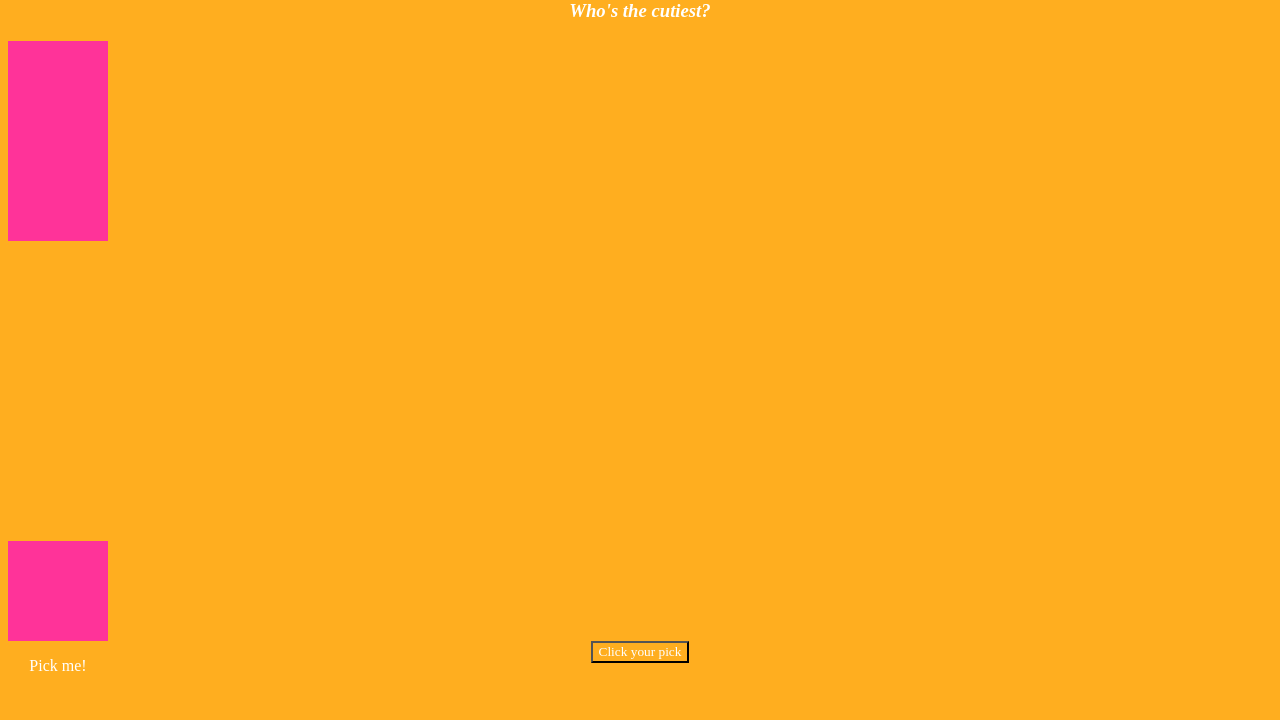
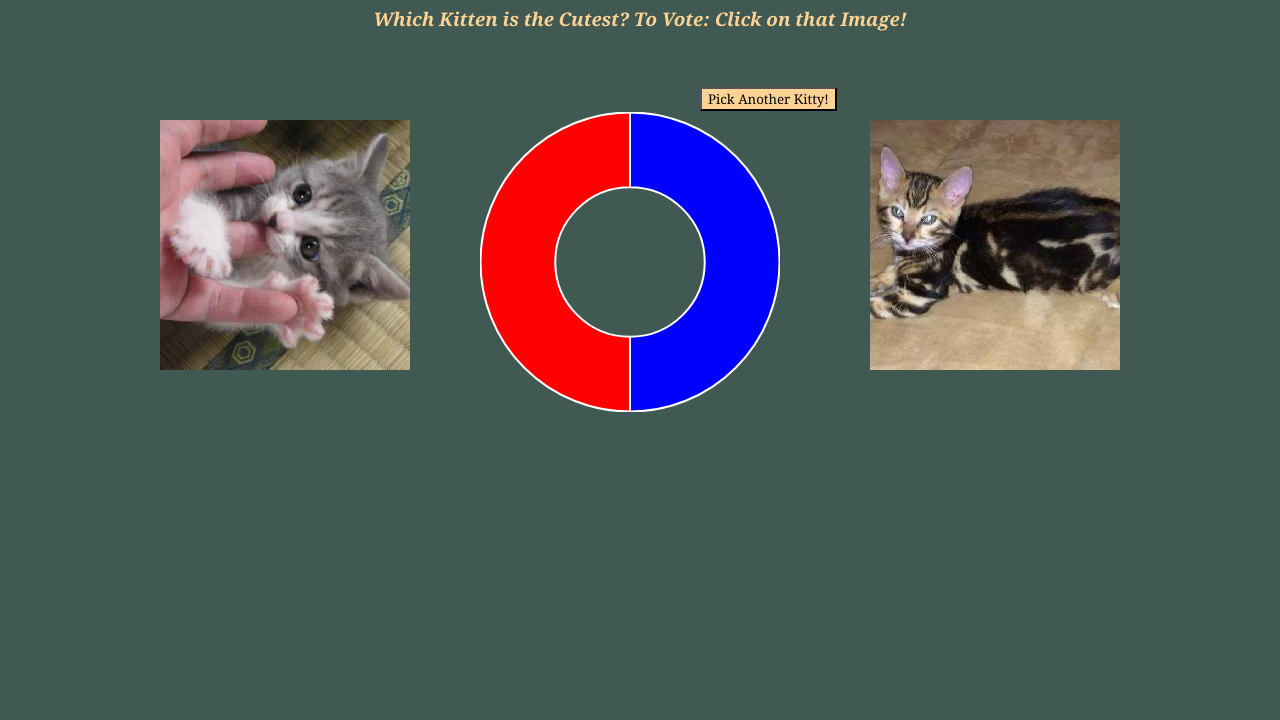
Before and after one commit to dsheffield206/vote_tracker, a plain HTML site: page index.html in a window 1280 px wide. Shown: the part 80-800 px from the top of the page. Drawn offline with nearby package versions, Linux system fonts and the light colour scheme.

Commit message:
updating my hot or not kitty game look & feel

```diff
--- a/css/style.css
+++ b/css/style.css
@@ -1,16 +1,35 @@
 /* Placeholder for CSS */
-*
-{
-	font-family:'risque';
-	color: #aabbdd;
-	background-color: rgb(255,174,31);color:#fff;
-	text-align:center;}
+* {
+	font-family: Georgia;
+	color: #FF974F;
+	background-color: #405952;
+	text-align: center; }
 
-	div {
-		height: 200px;
-		width: 100px;
-		background-color: #FF3399;
-	}
-	div {
+h3 > em {
+	color: #FFD393; }
 
-	}
+h1 > strong {
+	color: red; }
+
+.columnL {
+	position: fixed;
+	top: 12.5em;
+	left: 10em; }
+
+.columnR {
+	position: fixed;
+	top: 12.5em;
+	right: 10em; }
+
+.canvasChart {
+	position: fixed;
+	left: 30em;
+	top: 12em; }
+
+#nextButton {
+	position: fixed;
+	left: 52.5em;
+	top: 12.5em;
+	background-size: 15em;
+	background-color: #FFD393;
+	color: #000000; }
--- a/index.html
+++ b/index.html
@@ -10,26 +10,23 @@
 	</head>
 
 	<body>
-		<h1><strong>Check MeeeowT</strong></h1>
-			<p><h3><em>Who's the cutiest?</em></h3></p>
+		<h1><strong>Hot</strong> <b>or Not Kitty?</b></h1>
+			<h3><em>Which Kitten is the Cutest? To Vote: Click on that Image!</em></h3>
 
-		<div class="column1of2">
+		<div class="columnL">
 		<div id="photoL"></div>
-			<p>Pick me!</p>
 		</div>
 
-		<div class="canvas-holder">
+		<div class="canvasChart">
 				<canvas id="mychart" width="300" height="300">
 				</canvas>
 		</div>
-		<div class="column2of2">
+		<div class="columnR">
 		<div id="photoR"></div>
+		</div>
+			<button id="nextButton" type="button">Pick Another Kitty!</button>
 
-			<p>Pick me!</p>
-		</div>
-			<button id="nextButton" type="button">Click your pick</button>
-
-			<script src="js/kitty_project.js"></script>
+			<script src="js/kitty_votes.js"></script>
 
 
 	</body>
--- a/js/kitty_votes.js
+++ b/js/kitty_votes.js
@@ -1,4 +1,4 @@
-// Kitty Battle Project for Code Fellows Bootcamp Week 3
+// Hot or Not Kitty Battle for Code Fellows Bootcamp Week 3 Project
 
 'use strict';
 
@@ -10,20 +10,20 @@ var Photo = function(path) {
 	this.votes = 1;
 };
 
-var photo1 = new Photo('imgs/kittens/01.jpg');
-var photo2 = new Photo('imgs/kittens/02.jpg');
-var photo3 = new Photo('imgs/kittens/03.jpg');
-var photo4 = new Photo('imgs/kittens/04.jpg');
-var photo5 = new Photo('imgs/kittens/05.jpg');
-var photo6 = new Photo('imgs/kittens/06.jpg');
-var photo7 = new Photo('imgs/kittens/07.jpg');
-var photo8 = new Photo('imgs/kittens/08.jpg');
-var photo9 = new Photo('imgs/kittens/09.jpg');
-var photo10 = new Photo('imgs/kittens/10.jpg');
-var photo11 = new Photo('imgs/kittens/11.jpg');
-var photo12 = new Photo('imgs/kittens/12.jpg');
-var photo13 = new Photo('imgs/kittens/13.jpg');
-var photo14 = new Photo('imgs/kittens/14.jpg');
+var photo1 = new Photo('img/kittens/01.jpg');
+var photo2 = new Photo('img/kittens/02.jpg');
+var photo3 = new Photo('img/kittens/03.jpg');
+var photo4 = new Photo('img/kittens/04.jpg');
+var photo5 = new Photo('img/kittens/05.jpg');
+var photo6 = new Photo('img/kittens/06.jpg');
+var photo7 = new Photo('img/kittens/07.jpg');
+var photo8 = new Photo('img/kittens/08.jpg');
+var photo9 = new Photo('img/kittens/09.jpg');
+var photo10 = new Photo('img/kittens/10.jpg');
+var photo11 = new Photo('img/kittens/11.jpg');
+var photo12 = new Photo('img/kittens/12.jpg');
+var photo13 = new Photo('img/kittens/13.jpg');
+var photo14 = new Photo('img/kittens/14.jpg');
 
 // this array whilel hold all the Photo objects
 var photoArray = [photo1, photo2, photo3, photo4, photo5, photo6, photo7, photo8, photo9, photo10, photo11, photo12, photo13, photo14];
@@ -67,7 +67,6 @@ Tracker.prototype.photoCompare = function (){
 	}
 	$('#photoL').html(photoL);
 	$('#photoR').html(photoR);
-
 };
 
 // This highlights the winning photo when clicked
@@ -90,11 +89,9 @@ Tracker.prototype.receiveVote = function (){
 		votePhotos.addVote(e.target.attributes[0].value);
 		votePhotos.makeChart();
 	});
-
 };
 
 Tracker.prototype.addVote = function(select){
-
 	for(var i=0; i < photoArray.length; i++){
 		if(select === photoArray[i].path){
 			photoArray[i].votes++;
@@ -102,7 +99,6 @@ for(var i=0; i < photoArray.length; i++){
 			return;
 			}
 		}
-
 };
 
 Tracker.prototype.makeChart = function(){
@@ -115,7 +111,7 @@ Tracker.prototype.makeChart = function(){
 	console.log(photoL.childNodes[0].attributes[0].value);
 
 	var ctx = document.getElementById('mychart').getContext('2d');
-	var mychart = new Chart(ctx).Doughnut([{value: vts.votesL, color: 'red'}, {value: vts.votesR, color: 'green'}]);
+	var mychart = new Chart(ctx).Doughnut([{value: vts.votesL, color: 'blue'}, {value: vts.votesR, color: 'red'}]);
 }
 
 Tracker.prototype.getVotes = function(lPath, rPath){
@@ -129,11 +125,5 @@ Tracker.prototype.getVotes = function(lPath, rPath){
 votePhotos.photoCompare();
 votePhotos.receiveVote();
 votePhotos.makeChart();
-//var kitten1 = document.getElementById('kitten1');
-//var kitten2 = document.getElementById('kitten2');
-//kitten1.innerHTML = '<img src="' + photoArray[votePhotos.getRandomInt()].path + '">';
-//kitten2.innerHTML = '<img src="' + photoArray[votePhotos.getRandomInt()].path + '">';
-
-	// some 'document.getElementById' variables to acccess and manipulate the document
 
 });
```
Also changed, not shown: README.md. Lines whose indentation alone changed are shown as unchanged.
